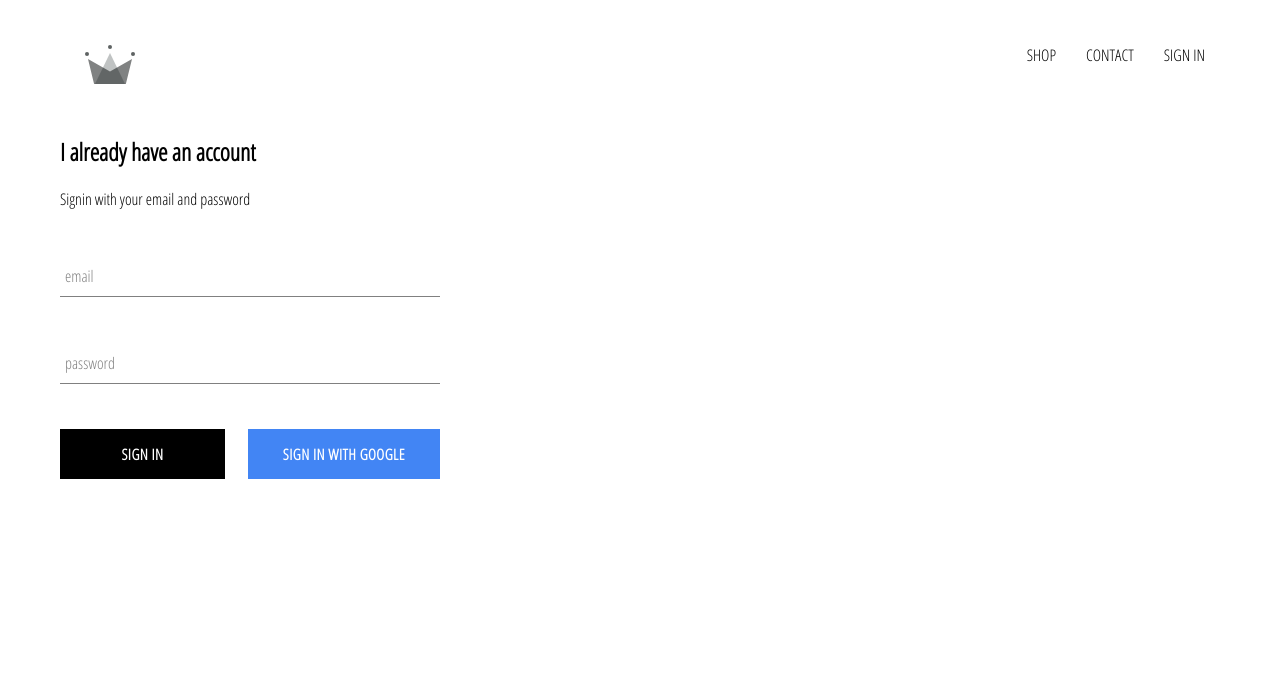
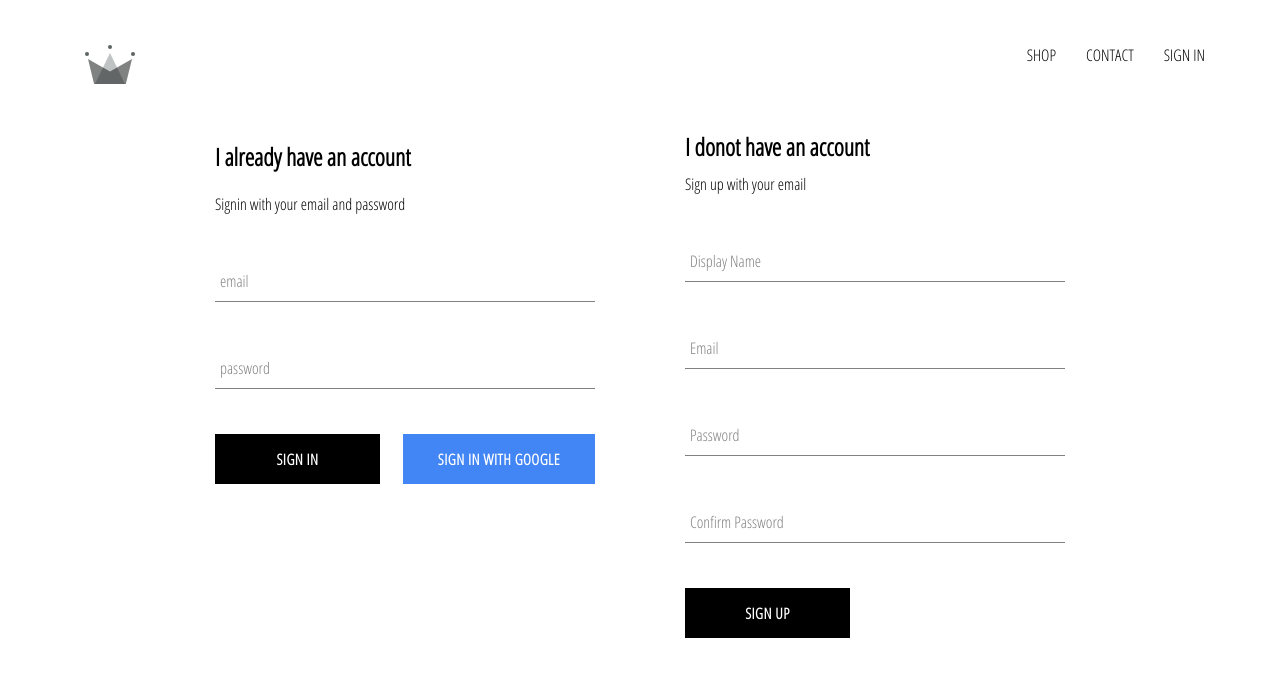
Before and after one commit to Zeeshan-Jawed/crwn-clothing, a React (Create React App) app: page /signin in a window 1280 px wide. Shown: the top 676 px of the page. Built offline with nearby package versions, Linux system fonts and the light colour scheme; no server answers.

Commit message:
Signup with email

```diff
--- a/src/App.js
+++ b/src/App.js
@@ -24,6 +24,7 @@
               ...snapshot.data()
             }
             });
+            console.log(this.state)
           });
 
         }
--- /dev/null
+++ b/src/components/sign-up/sign-up.component.jsx
@@ -0,0 +1,98 @@
+import React from 'react';
+import FormInput from '../form-input/form-input.component';
+import CustomButton from '../custom-button/custom-button.component';
+import './sign-up.style.scss'
+import {auth,createUserProfileDocuments} from '../../firebase/firebase.utils';
+
+class Signup extends React.Component{
+    constructor(){
+        super();
+        this.state={
+            displayName:'',
+            email:'',
+            password:'',
+            confirmpassword:''
+        }
+
+    }
+    handleSubmit=async event=>{
+        event.preventDefault();
+        const {displayName,email,password,confirmpassword}=this.state;
+        if(password !== confirmpassword){
+            alert("password not match")
+            return;
+        }
+        try{
+            const {user} = await auth.createUserWithEmailAndPassword(email,password);
+           await createUserProfileDocuments(user,{displayName});
+           this.setState({
+            displayName:'',
+            email:'',
+            password:'',
+            confirmpassword:''
+           })
+
+
+        }catch(error){
+                console.error(error)
+        }
+
+    }
+    handleChange=event=>{
+        const{name,value}=event.target;
+        this.setState({[name]:value})
+
+    }
+    render(){
+        const {displayName,email,password,confirmpassword}=this.state
+        return(
+            <div className="sign-up">
+                <h2 className="title">I donot have an account</h2>
+                <span>Sign up with your email</span>
+                <form className='sign-up-form' onSubmit={this.handleSubmit}>
+                    <FormInput
+                    type='text'
+                    name='displayName'
+                    value={displayName}
+                    onChange={this.handleChange}
+                    label="Display Name"
+                    required
+                    >
+
+                    </FormInput>
+                    <FormInput
+                    type='email'
+                    name='email'
+                    value={email}
+                    onChange={this.handleChange}
+                    label="Email"
+                    required
+                    >
+
+                    </FormInput>
+                    <FormInput
+                    type='password'
+                    name='password'
+                    value={password}
+                    onChange={this.handleChange}
+                    label="Password"
+                    required
+                    >
+
+                    </FormInput>
+                    <FormInput
+                    type='password'
+                    name='confirmpassword'
+                    value={confirmpassword}
+                    onChange={this.handleChange}
+                    label="Confirm Password"
+                    required
+                    >
+
+                    </FormInput>
+                    <CustomButton type='submit'>SIGN UP</CustomButton>
+                </form>
+            </div>
+        )
+    }
+}export default Signup;
--- /dev/null
+++ b/src/components/sign-up/sign-up.style.scss
@@ -0,0 +1,9 @@
+.sign-up {
+    display: flex;
+    flex-direction: column;
+    width: 380px;
+
+    .title {
+      margin: 10px 0;
+    }
+  }
--- a/src/firebase/firebase.utils.js
+++ b/src/firebase/firebase.utils.js
@@ -17,7 +17,6 @@
 
   const userRef=firestore.doc(`users/${userAuth.uid}`)
   const snapshot =await userRef.get()
-  console.log(snapshot)
   if (!snapshot.exists){
     const{displayName ,email}=userAuth;
     const createAt=new Date();
--- a/src/pages/sign-in-and-sign-up/sign-in-and-sign-up.component.jsx
+++ b/src/pages/sign-in-and-sign-up/sign-in-and-sign-up.component.jsx
@@ -1,10 +1,12 @@
 import React from 'react';
 import SignIn from '../../components/sign-in/sign-in.component';
+import SignUp from '../../components/sign-up/sign-up.component'
 import './sign-in-and-sign-up.style.scss';
 
 const SignInAndSignUpPage=()=>(
     <div className="sign-in-and-sign-up">
         <SignIn />
+        <SignUp />
     </div>
 )
 export default SignInAndSignUpPage
--- a/src/pages/sign-in-and-sign-up/sign-in-and-sign-up.style.scss
+++ b/src/pages/sign-in-and-sign-up/sign-in-and-sign-up.style.scss
@@ -0,0 +1,6 @@
+.sign-in-and-sign-up {
+    width: 850px;
+    display: flex;
+    justify-content: space-between;
+    margin: 30px auto;
+  }
```
